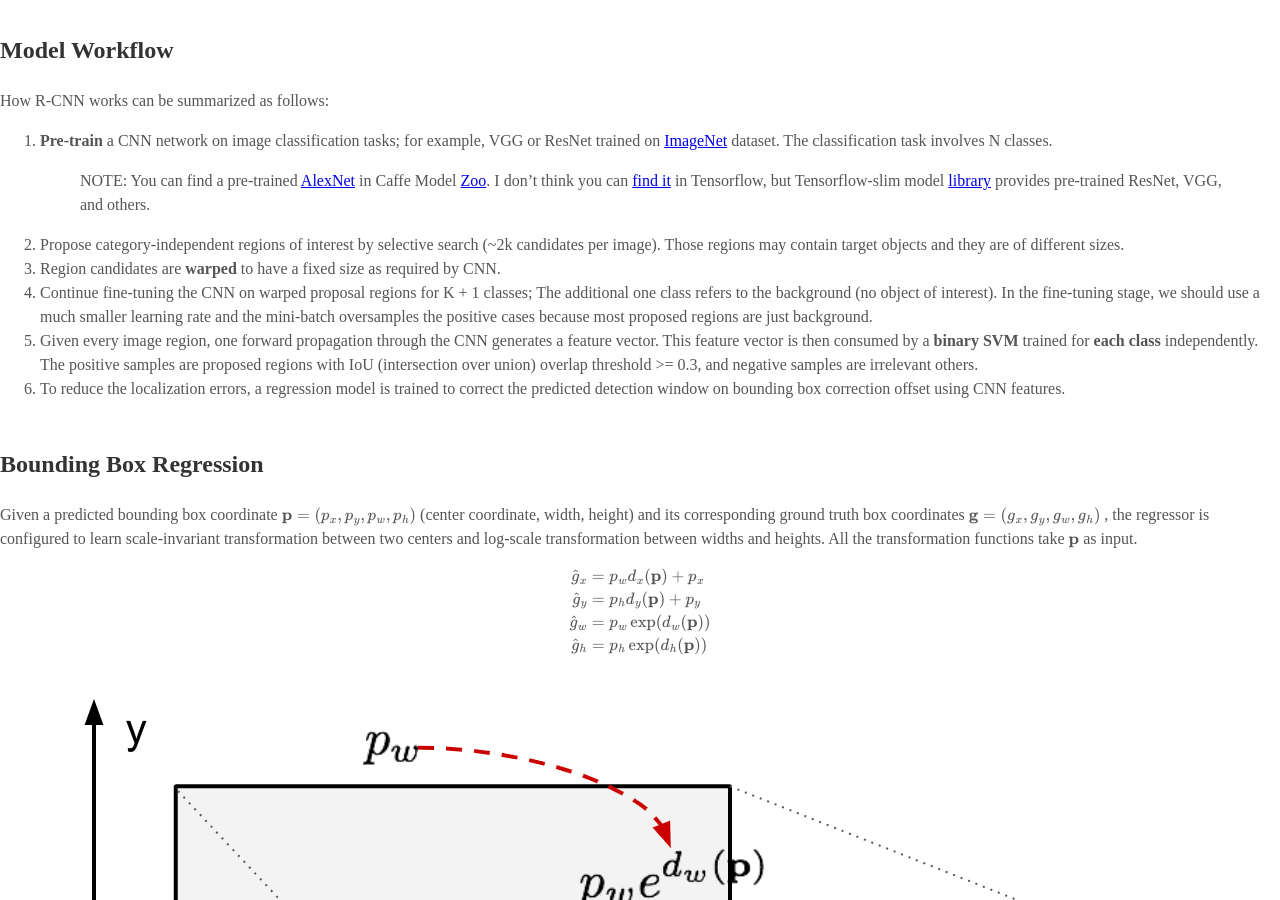
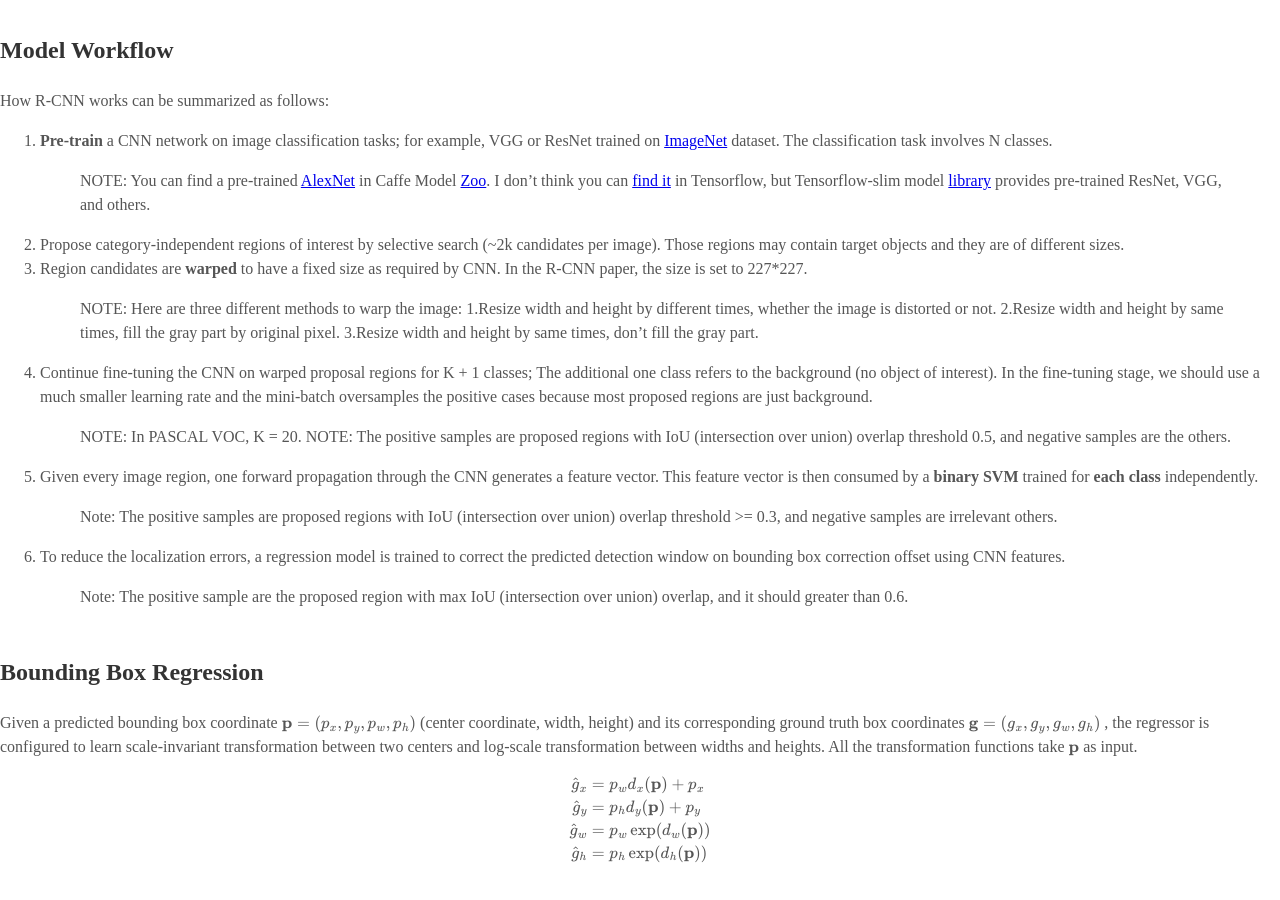
Before and after one commit to Noba1anc3/Noba1anc3.github.io, a Jekyll site: the page built from _posts/2020-04-15-R-CNN Family.md, in a window 1280 px wide and 900 px high, scrolled down 1620 px. Built offline with Jekyll 4.4.1, drawn with Linux system fonts in a browser that asks for light colours; some web fonts are replaced; formulas are drawn with MathJax 3.

Commit message:
Update 2020-04-15-R-CNN Family.md

```diff
--- a/_posts/2020-04-15-R-CNN Family.md
+++ b/_posts/2020-04-15-R-CNN Family.md
@@ -36,13 +36,18 @@ How R-CNN works can be summarized as follows:
 <br />
 > NOTE: You can find a pre-trained [AlexNet](https://github.com/BVLC/caffe/tree/master/models/bvlc_alexnet) in Caffe Model [Zoo](https://github.com/caffe2/caffe2/wiki/Model-Zoo). I don’t think you can [find it](https://github.com/tensorflow/models/issues/1394) in Tensorflow, but Tensorflow-slim model [library](https://github.com/tensorflow/models/tree/master/research/slim) provides pre-trained ResNet, VGG, and others.
 2. Propose category-independent regions of interest by selective search (~2k candidates per image). Those regions may contain target objects and they are of different sizes.
-3. Region candidates are **warped** to have a fixed size as required by CNN.
+3. Region candidates are **warped** to have a fixed size as required by CNN. In the R-CNN paper, the size is set to 227*227.
+> NOTE: Here are three different methods to warp the image:
+> 1.Resize width and height by different times, whether the image is distorted or not.
+> 2.Resize width and height by same times, fill the gray part by original pixel.
+> 3.Resize width and height by same times, don't fill the gray part.
 4. Continue fine-tuning the CNN on warped proposal regions for K + 1 classes; The additional one class refers to the background (no object of interest). In the fine-tuning stage, we should use a much smaller learning rate and the mini-batch oversamples the positive cases because most proposed regions are just background.
+> NOTE: In PASCAL VOC, K = 20.
+> NOTE: The positive samples are proposed regions with IoU (intersection over union) overlap threshold 0.5, and negative samples are the others.
 5. Given every image region, one forward propagation through the CNN generates a feature vector. This feature vector is then consumed by a **binary SVM** trained for **each class** independently.
-<br />
-The positive samples are proposed regions with IoU (intersection over union) overlap threshold >= 0.3, and negative samples are irrelevant others.
+> Note: The positive samples are proposed regions with IoU (intersection over union) overlap threshold >= 0.3, and negative samples are irrelevant others.
 6. To reduce the localization errors, a regression model is trained to correct the predicted detection window on bounding box correction offset using CNN features.
-
+> Note: The positive sample are the proposed region with max IoU (intersection over union) overlap, and it should greater than 0.6.
 
 ### Bounding Box Regression
 
```
